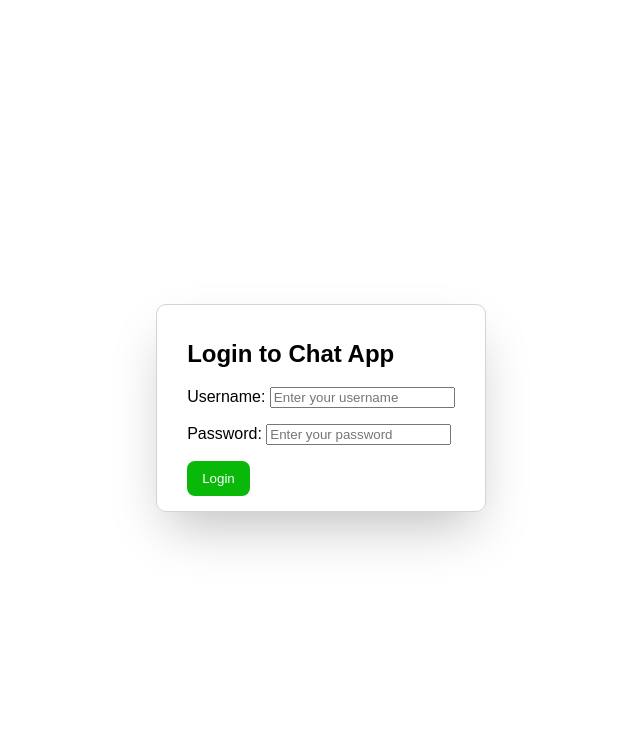
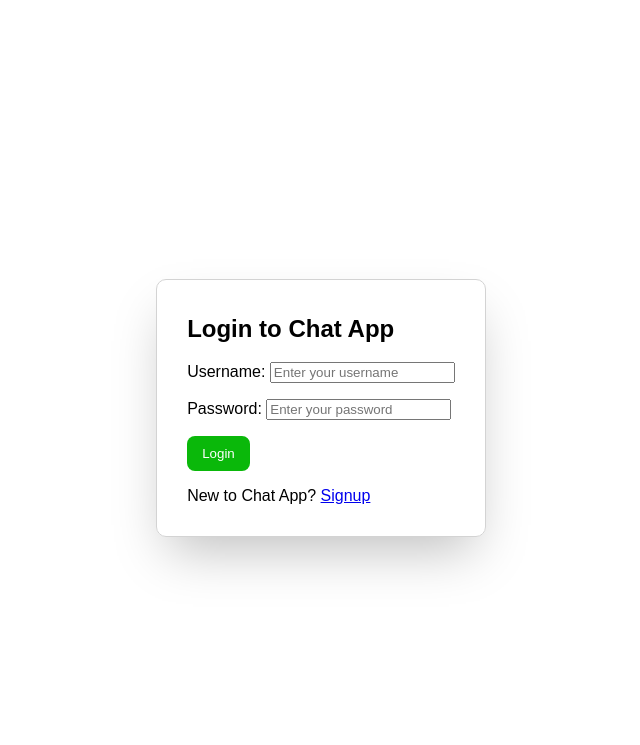
Before and after one commit to Akshaj2506/Django_Chat_App, a Django app: page / in a window 1280 px wide. Shown: the top 745 px of the page, without its empty margins (319-959 px from the left). Run offline with Django 5.2, Linux system fonts and the light colour scheme.

Commit message:
created requirements.txt file

```diff
--- a/Chat_Application/templates/chat_app/login.html
+++ b/Chat_Application/templates/chat_app/login.html
@@ -14,6 +14,7 @@
          {% csrf_token %}
          {{ form.as_p }}
          <button type="submit" class="submit">Login</button>
+         <p>New to Chat App? <a href="{% url 'signup' %}">Signup</a></p>
       </form>
    </div>
 </body>
--- a/Chat_Application/templates/chat_app/signup.html
+++ b/Chat_Application/templates/chat_app/signup.html
@@ -14,6 +14,7 @@
          {% csrf_token %}
          {{ form.as_p }}
          <button type="submit" class="submit">Sign Up</button>
+         <p>Already have an account? <a href="{% url 'login' %}">Login</a></p>
       </form>
    </div>
 </body>
```
Also changed, not shown: Chat_Application/requirements.txt (added, +24 -0 lines).
